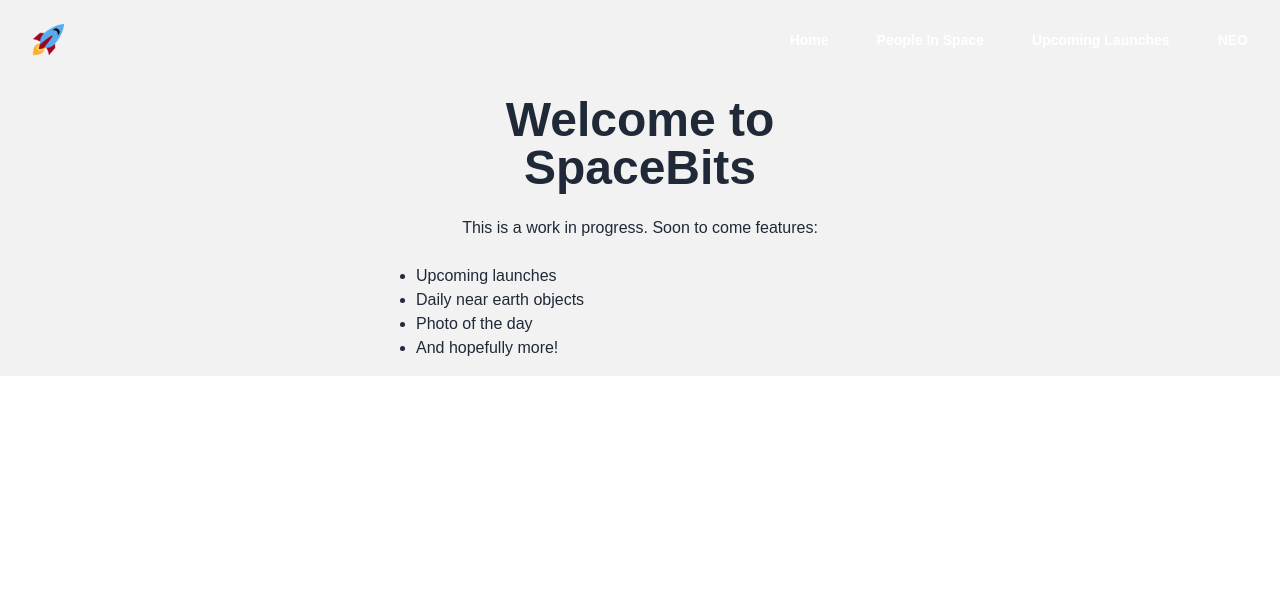
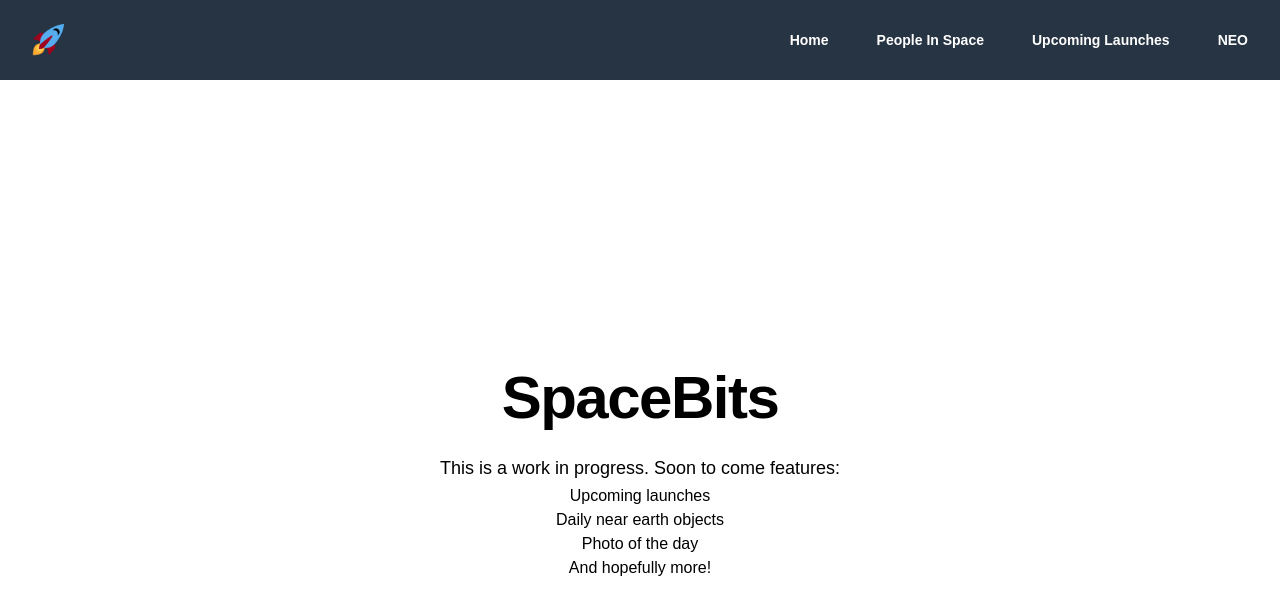
Before and after one commit to jslow421/spacebits-web, a Vue app: page / in a window 1280 px wide. Shown: the top 614 px of the page. Built offline with nearby package versions, Linux system fonts and the light colour scheme; what prettier-plugin-tailwindcss would draw is missing.

Commit message:
Rem daisyui

```diff
--- a/package.json
+++ b/package.json
@@ -21,7 +21,6 @@
     "@tailwindcss/typography": "^0.5.9",
     "@vitejs/plugin-vue": "^4.0.0",
     "autoprefixer": "^10.4.13",
-    "daisyui": "^2.51.0",
     "postcss": "^8.4.21",
     "prettier": "^2.8.4",
     "prettier-plugin-tailwindcss": "^0.2.3",
--- a/src/components/navbar.vue
+++ b/src/components/navbar.vue
@@ -1,5 +1,5 @@
 <template>
-	<header class="bg-base-200">
+	<header class="mb-2 bg-gray-dark">
 		<nav class="mx-auto flex max-w-7xl items-center justify-between p-6 lg:px-8" aria-label="Global">
 			<RouterLink to="/">
 				<div class="-m-1.5 p-1.5">
@@ -10,7 +10,7 @@
 			<div class="flex lg:hidden">
 				<button
 					type="button"
-					class="-m-2.5 inline-flex items-center justify-center rounded-md p-2.5 text-white"
+					class="-m-2.5 inline-flex items-center justify-center rounded-md p-2.5 text-green"
 					@click="mobileMenuOpen = true"
 				>
 					<span class="sr-only">Open main menu</span>
@@ -18,42 +18,44 @@
 				</button>
 			</div>
 			<div class="hidden lg:flex lg:gap-x-12">
-				<div
+				<router-link
 					v-for="item in navigation"
 					:key="item.name"
 					class="text-sm font-semibold leading-6 text-white"
 					@click="mobileMenuOpen = false"
+					:to="item.path"
 				>
-					<router-link :to="item.path">{{ item.name }}</router-link>
-				</div>
+					{{ item.name }}
+				</router-link>
 			</div>
 		</nav>
 		<Dialog as="div" class="lg:hidden" @close="mobileMenuOpen = false" :open="mobileMenuOpen">
 			<div class="fixed inset-0 z-10" />
 			<DialogPanel
-				class="fixed inset-y-0 right-0 z-10 w-full overflow-y-auto bg-white px-6 py-6 sm:max-w-sm sm:ring-1 sm:ring-gray-900/10"
+				class="sm:ring-gray-900/10 fixed inset-y-0 right-0 z-10 w-full overflow-y-auto bg-white px-6 py-6 sm:max-w-sm sm:ring-1"
 			>
 				<div class="flex items-center justify-between">
 					<a href="#" class="-m-1.5 p-1.5">
 						<span class="sr-only">Your Company</span>
 						<img class="h-8 w-auto" src="/apple-touch-icon.png" alt="" />
 					</a>
-					<button type="button" class="-m-2.5 rounded-md p-2.5 text-gray-700" @click="mobileMenuOpen = false">
+					<button type="button" class="text-gray-700 -m-2.5 rounded-md p-2.5" @click="mobileMenuOpen = false">
 						<span class="sr-only">Close menu</span>
 						<XMarkIcon class="h-6 w-6" aria-hidden="true" />
 					</button>
 				</div>
 				<div class="mt-6 flow-root">
-					<div class="-my-6 divide-y divide-gray-500/10">
+					<div class="divide-gray-500/10 -my-6 divide-y">
 						<div class="space-y-2 py-6">
-							<div
+							<router-link
 								v-for="item in navigation"
 								:key="item.name"
-								class="-mx-3 block rounded-lg px-3 py-2 text-base font-semibold leading-7 text-gray-900 hover:bg-gray-50"
+								class="text-gray-900 hover:bg-gray-50 -mx-3 block rounded-lg px-3 py-2 font-semibold leading-7 text-base"
 								@click="mobileMenuOpen = false"
+								:to="item.path"
 							>
-								<router-link :to="item.path">{{ item.name }}</router-link>
-							</div>
+								{{ item.name }}
+							</router-link>
 						</div>
 					</div>
 				</div>
--- a/src/components/spinner.vue
+++ b/src/components/spinner.vue
@@ -13,7 +13,7 @@
 				xml:space="preserve"
 			>
 				<path
-					fill="#fff"
+					fill="green"
 					d="M31.6,3.5C5.9,13.6-6.6,42.7,3.5,68.4c10.1,25.7,39.2,38.3,64.9,28.1l-3.1-7.9c-21.3,8.4-45.4-2-53.8-23.3
 c-8.4-21.3,2-45.4,23.3-53.8L31.6,3.5z"
 				>
@@ -28,7 +28,7 @@ c-8.4-21.3,2-45.4,23.3-53.8L31.6,3.5z"
 					/>
 				</path>
 				<path
-					fill="#fff"
+					fill="green"
 					d="M42.3,39.6c5.7-4.3,13.9-3.1,18.1,2.7c4.3,5.7,3.1,13.9-2.7,18.1l4.1,5.5c8.8-6.5,10.6-19,4.1-27.7
 c-6.5-8.8-19-10.6-27.7-4.1L42.3,39.6z"
 				>
@@ -43,7 +43,7 @@ c-6.5-8.8-19-10.6-27.7-4.1L42.3,39.6z"
 					/>
 				</path>
 				<path
-					fill="#fff"
+					fill="green"
 					d="M82,35.7C74.1,18,53.4,10.1,35.7,18S10.1,46.6,18,64.3l7.6-3.4c-6-13.5,0-29.3,13.5-35.3s29.3,0,35.3,13.5
 L82,35.7z"
 				>
--- a/src/views/home.vue
+++ b/src/views/home.vue
@@ -1,10 +1,10 @@
 <template>
-	<div class="hero min-h-fit bg-base-200">
-		<div class="hero-content text-center">
-			<div class="max-w-md">
-				<h1 class="text-5xl font-bold">Welcome to SpaceBits</h1>
-				<p class="py-6">This is a work in progress. Soon to come features:</p>
-				<ul class="list-disc text-left">
+	<div class="relative isolate px-6 pt-14 lg:px-8">
+		<div class="mx-auto max-w-2xl py-32 sm:py-48 lg:py-56">
+			<div class="text-center">
+				<h1 class="text-gray-900 text-4xl font-bold tracking-tight sm:text-6xl">SpaceBits</h1>
+				<p class="text-gray-600 mt-6 text-lg leading-8">This is a work in progress. Soon to come features:</p>
+				<ul class="">
 					<li>Upcoming launches</li>
 					<li>Daily near earth objects</li>
 					<li>Photo of the day</li>
@@ -15,4 +15,8 @@
 	</div>
 </template>
 
-<script setup lang="ts"></script>
+<script setup lang="ts">
+import { ref } from "vue";
+import { Dialog, DialogPanel } from "@headlessui/vue";
+import { Bars3Icon, XMarkIcon } from "@heroicons/vue/24/outline";
+</script>
--- a/tailwind.config.cjs
+++ b/tailwind.config.cjs
@@ -33,7 +33,6 @@ module.exports = {
 	plugins: [
 		require("@tailwindcss/typography"),
 		require("@tailwindcss/forms"),
-		require("daisyui"),
 		require("prettier-plugin-tailwindcss"),
 	],
 };
```
Also changed, not shown: 1 other file (tests, documents, lock files or other folders).
